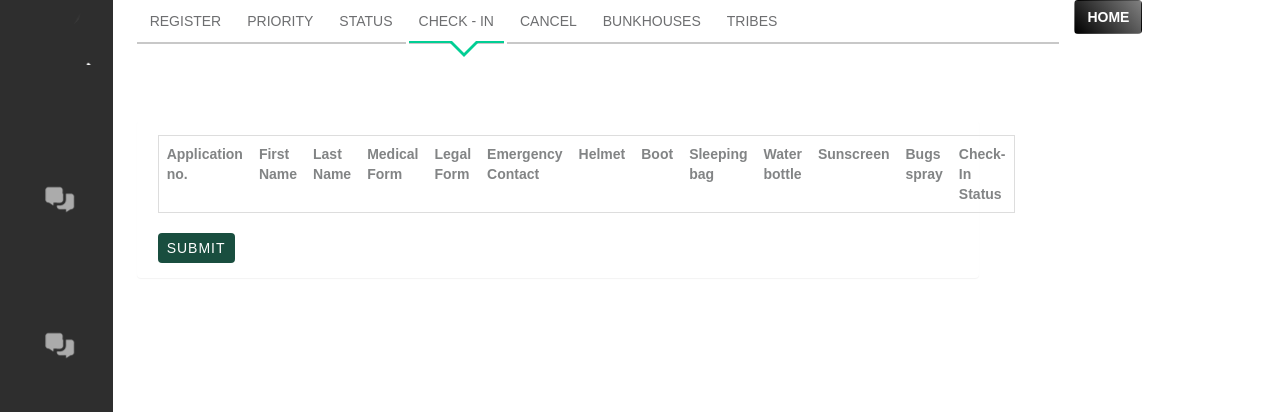
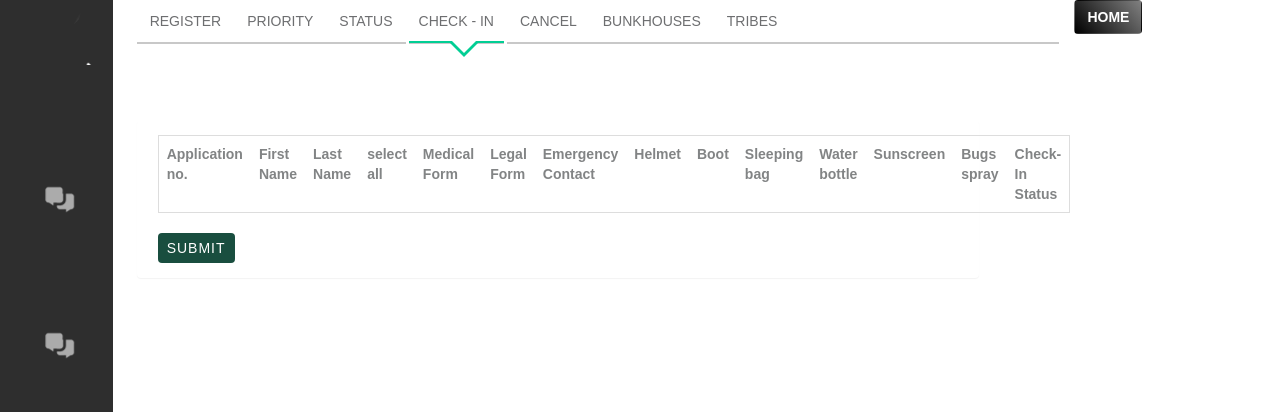
Before and after one commit to karbmk/CGU_software_development, a Python web app: template Gila_Breath_Camp/Code/Static/Templates/new-tran.html in a window 1280 px wide, after a click on "CHECK - IN". Shown: the part 24-436 px from the top of the page. Run offline with Jinja, Linux system fonts and the light colour scheme; the template is opened without the code that fills it, so the values that code supplies are empty; some libraries are stand-ins or nearby versions; some web fonts are replaced.

Commit message:
added select all button
Signed-off-by: Karthik <karthikbm01@gmail.com>

```diff
--- a/Gila_Breath_Camp/Code/Static/Templates/comp-detail.html
+++ b/Gila_Breath_Camp/Code/Static/Templates/comp-detail.html
@@ -991,6 +991,7 @@
 					       	    <th>Application no.</th>
 					       	    <th>First Name</th>
 					       	    <th>Last Name</th>
+								<th>select all</th>
 					       	    <th>Medical Form</th>
 					       	    <th>Legal Form</th>
 					       	    <th>Emergency Contact</th>
--- a/Gila_Breath_Camp/Code/Static/Templates/new-tran.html
+++ b/Gila_Breath_Camp/Code/Static/Templates/new-tran.html
@@ -988,6 +988,7 @@
 					       	    <th>Application no.</th>
 					       	    <th>First Name</th>
 					       	    <th>Last Name</th>
+								<th>select all</th>
 					       	    <th>Medical Form</th>
 					       	    <th>Legal Form</th>
 					       	    <th>Emergency Contact</th>
--- a/Gila_Breath_Camp/Code/Static/Templates/tran-his.html
+++ b/Gila_Breath_Camp/Code/Static/Templates/tran-his.html
@@ -982,6 +982,7 @@
 					       	    <th>Application no.</th>
 					       	    <th>First Name</th>
 					       	    <th>Last Name</th>
+								<th>select all</th>
 					       	    <th>Medical Form</th>
 					       	    <th>Legal Form</th>
 					       	    <th>Emergency Contact</th>
--- a/Gila_Breath_Camp/Code/Static/js/test_dyn.js
+++ b/Gila_Breath_Camp/Code/Static/js/test_dyn.js
@@ -30,12 +30,13 @@ getTest1 = function(id)
 				if(obj_array[i]["water_bottle"]=='1'){water_bottle = 'checked'}else{water_bottle = ''}
 				if(obj_array[i]["sunscreen"]=='1'){sunscreen = 'checked'}else{sunscreen = ''}
 				if(obj_array[i]["bugs_spray"]=='1'){bugs_spray = 'checked'}else{bugs_spray = ''}
-				if(obj_array[i]["check_in_status"]=='1'){complete = 'COMPLETE'}else{complete = 'INCOMPLETE'}
+				if(obj_array[i]["check_in_status"]=='1'){complete = 'COMPLETE'; sel_all="checked"}else{complete = 'INCOMPLETE';sel_all=''}
 
 				var html = '<tr>';
 				html += '<td id="appl'+i+'">'+obj_array[i]["applicant_id"]+'</td>'
 				html += '<td id="firstname'+i+'">'+obj_array[i]["applicant_first_name"]+'</td>'
 				html += '<td id="lastname'+i+'">'+obj_array[i]["applicant_last_name"]+'</td>'
+				html += '<td><input onchange="select_all(this.id)" id="sel_all'+i+'" type="checkbox"  name="select" '+sel_all+'></td>'
 				html += '<td><input onchange="myFunction()" id="medical'+i+'" type="checkbox"  name="medical" '+med+'></td>'
 				html += '<td><input onchange="myFunction()" id="legal'+i+'" type="checkbox" name="legal" '+leg+'></td>'
 				html += '<td><input onchange="myFunction()" id="emergency'+i+'" type="checkbox" name="emergency" '+emer+'></td>'
@@ -59,3 +60,31 @@ getTest1 = function(id)
   	);
 
 }
+function select_all(id){
+	//alert(id)
+	if(document.getElementById(id).checked == true){
+		document.getElementById("medical"+id.substr(id.length - 1)).checked = true
+		document.getElementById("legal"+id.substr(id.length - 1)).checked = true
+		document.getElementById("emergency"+id.substr(id.length - 1)).checked = true
+		document.getElementById("helmet"+id.substr(id.length - 1)).checked = true
+		document.getElementById("boot"+id.substr(id.length - 1)).checked = true
+		document.getElementById("sleeping_bag"+id.substr(id.length - 1)).checked = true
+		document.getElementById("water_bottle"+id.substr(id.length - 1)).checked = true
+		document.getElementById("sunscreen"+id.substr(id.length - 1)).checked = true
+		document.getElementById("bugs_spray"+id.substr(id.length - 1)).checked = true
+
+		//alert("true")
+	}
+	else{
+		//alert("false")
+		document.getElementById("medical"+id.substr(id.length - 1)).checked = false
+		document.getElementById("legal"+id.substr(id.length - 1)).checked = false
+		document.getElementById("emergency"+id.substr(id.length - 1)).checked = false
+		document.getElementById("helmet"+id.substr(id.length - 1)).checked = false
+		document.getElementById("boot"+id.substr(id.length - 1)).checked = false
+		document.getElementById("sleeping_bag"+id.substr(id.length - 1)).checked = false
+		document.getElementById("water_bottle"+id.substr(id.length - 1)).checked = false
+		document.getElementById("sunscreen"+id.substr(id.length - 1)).checked = false
+		document.getElementById("bugs_spray"+id.substr(id.length - 1)).checked = false
+	}
+}
```
